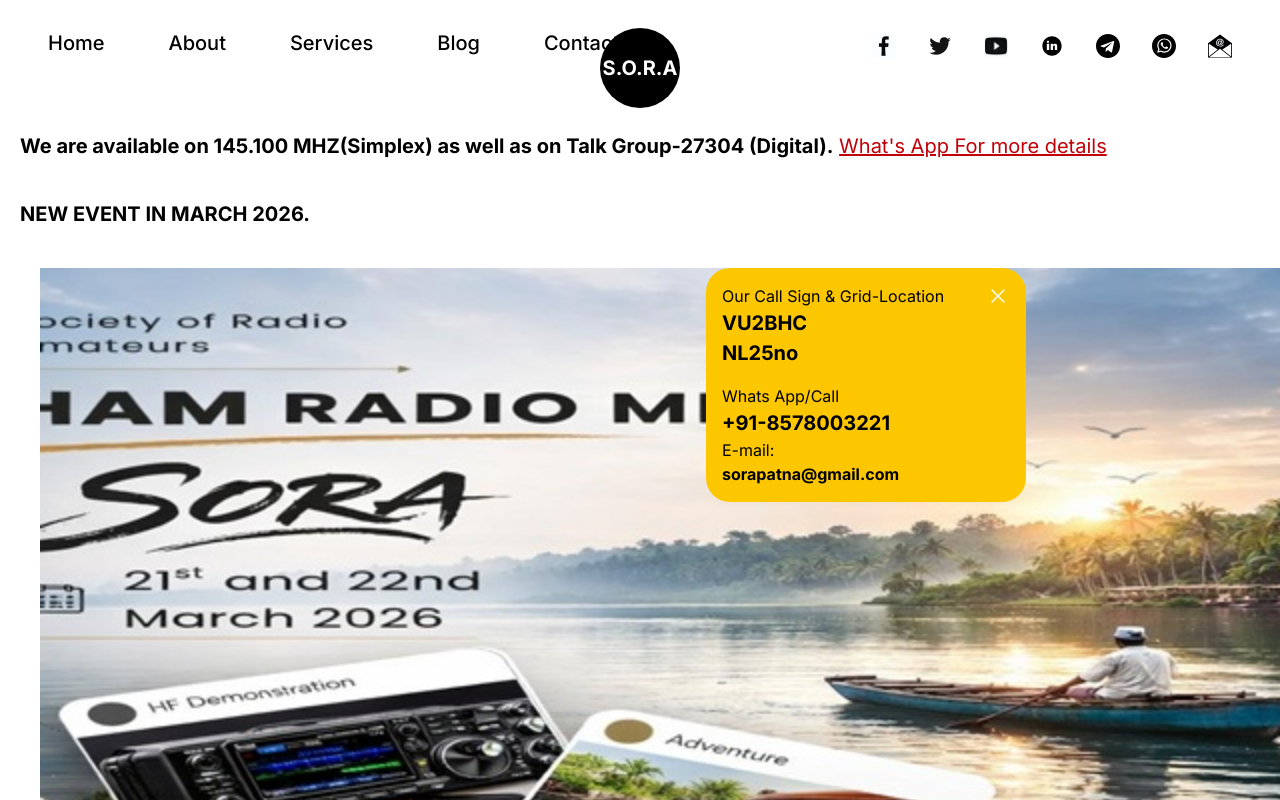
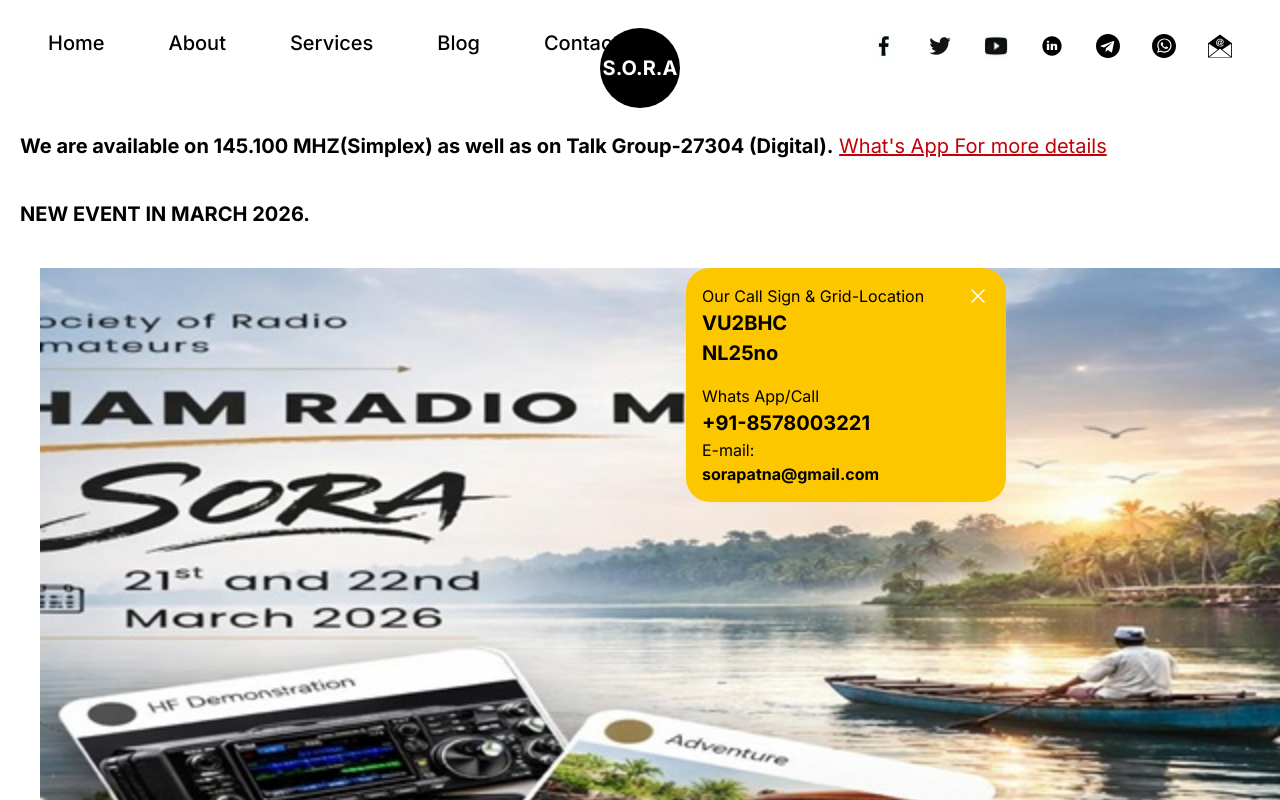
Before and after one commit to sorapatna/SORA-WEBSITE, a Next.js app: page / in a window 1280 px wide. Shown: the top 800 px of the page. Built offline with nearby package versions, Linux system fonts and the light colour scheme.

Commit message:
Update Hero.tsx

```diff
--- a/components/Hero.tsx
+++ b/components/Hero.tsx
@@ -18,7 +18,7 @@ const Hero = () => {
 
       </div>
 
-      <div className="relative  flex flex-1 items-start mb-60">
+      <div className="relative  flex flex-1 items-start mr-10 mb-60">
         <div className="relative z-20 flex w-[320px] flex-col gap-4 rounded-3xl bg-yellow-400 px-4 py-4">
           <div className="flex flex-col">
             <div className="flexBetween">
```
